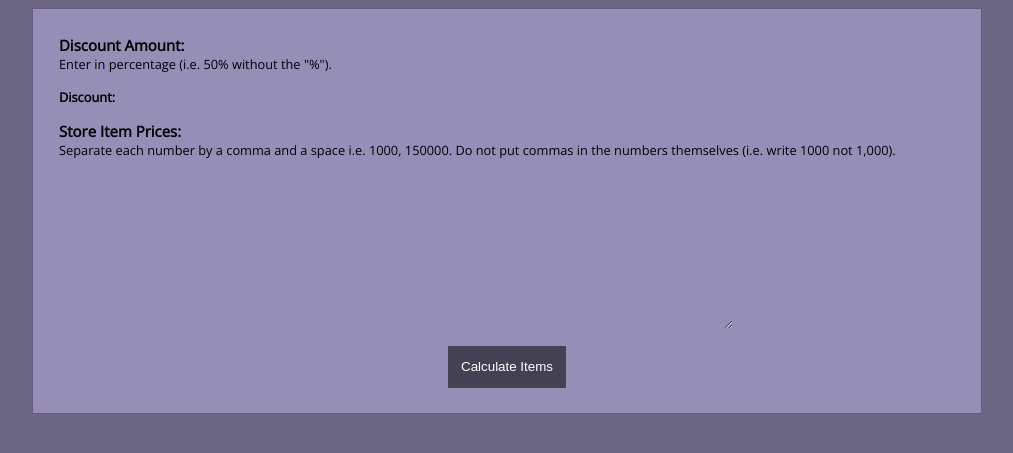
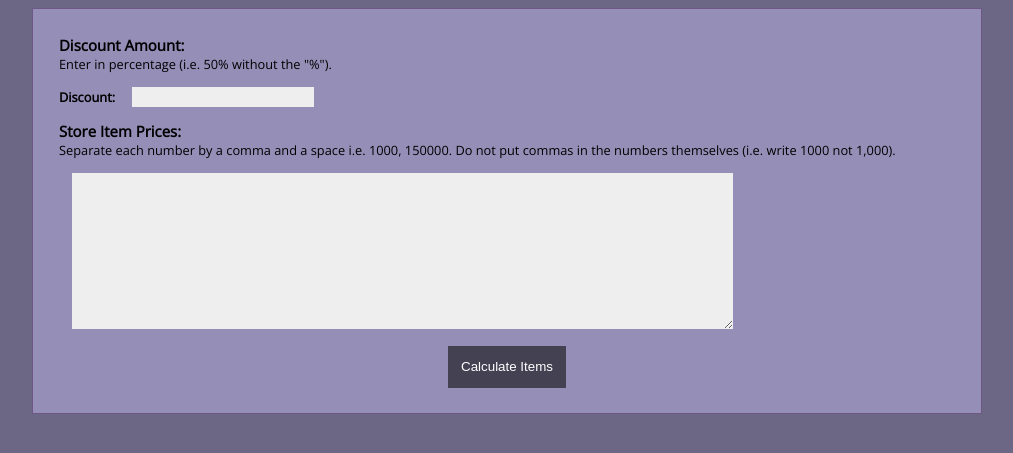
Before and after one commit to vrakali/store-sale-calculator, a plain HTML site: page index.html in a window 1280 px wide. Shown: the part 63-516 px from the top of the page, without its empty margins (133-1146 px from the left). Drawn offline with nearby package versions, Linux system fonts and the light colour scheme.

Commit message:
Another color scheme update

```diff
--- a/main.css
+++ b/main.css
@@ -47,5 +47,4 @@ input, textarea {
 	border:none;
 	margin:1em;
 	padding:0.2em;
-	background-color:#958eb7;
 }
```
